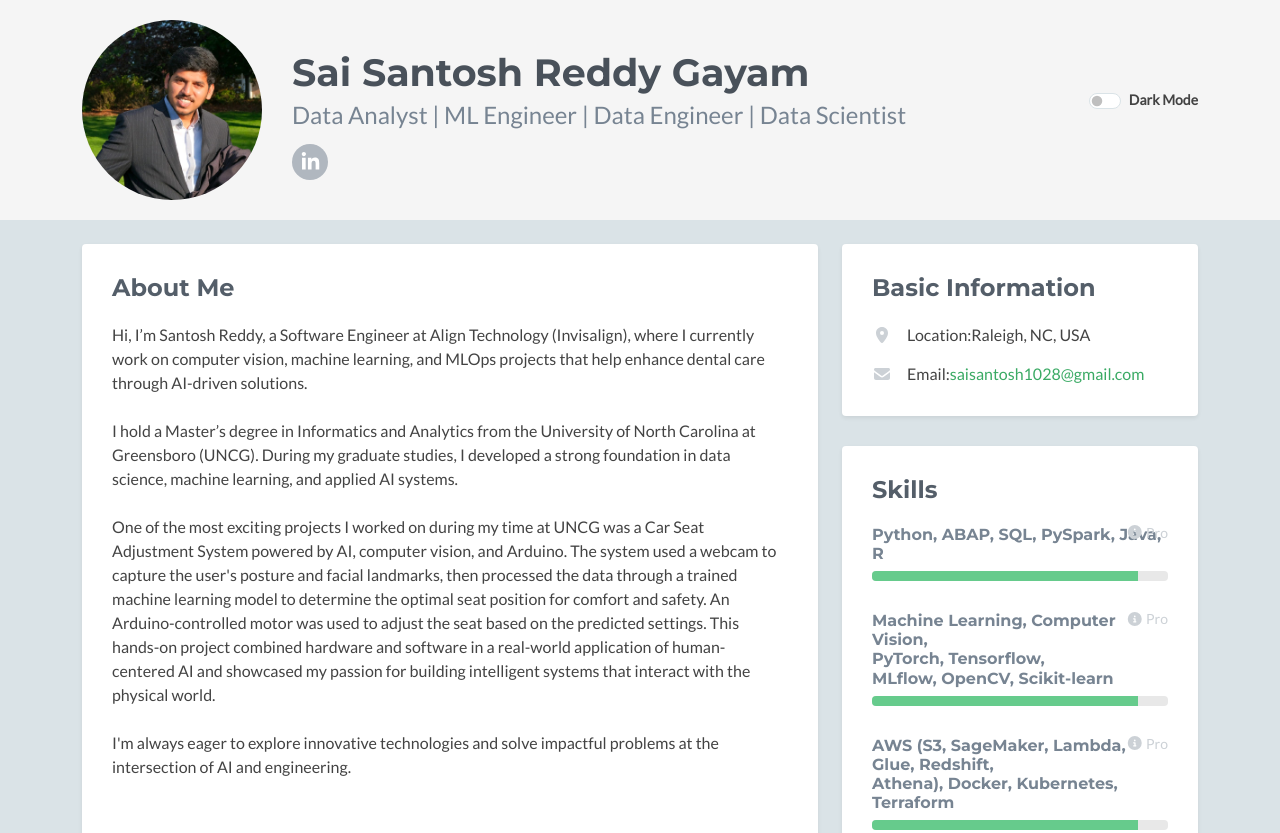
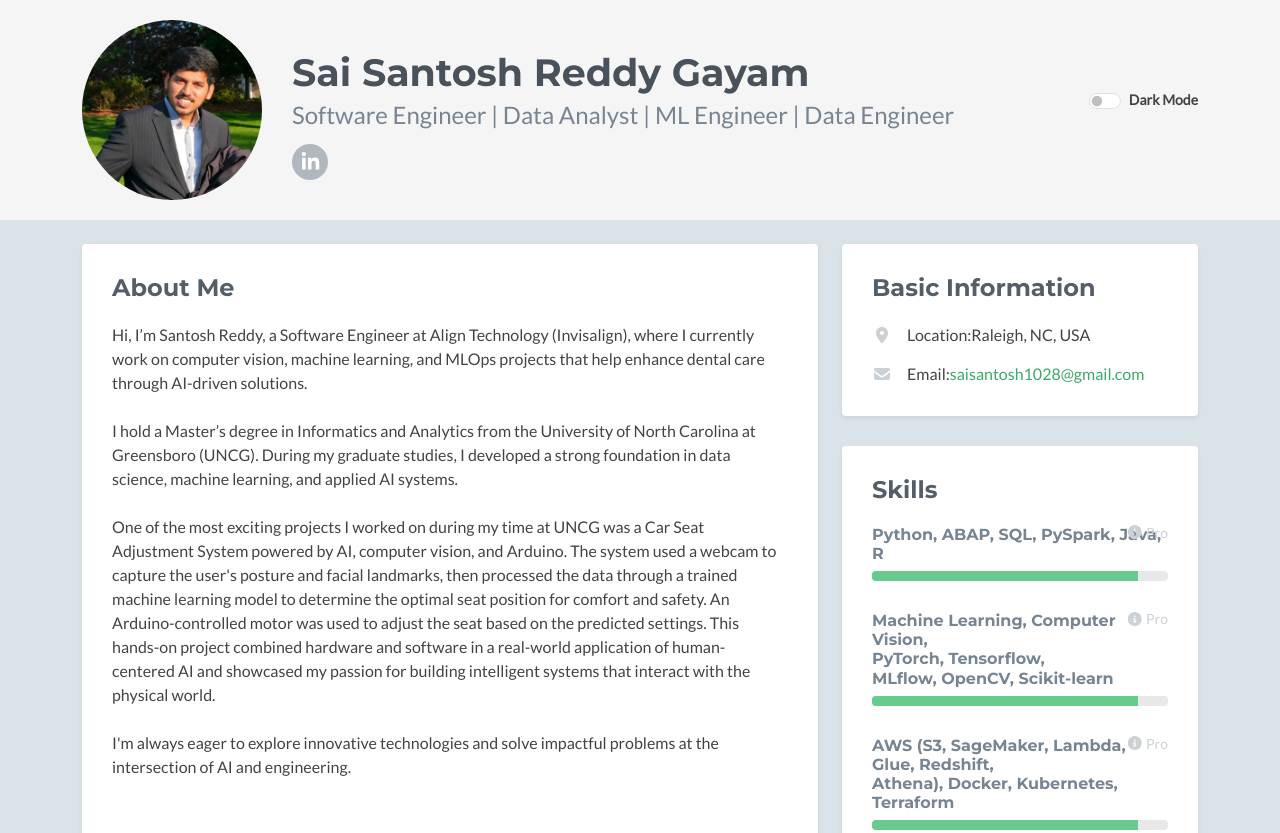
Before and after one commit to gayamsantoshreddy/my-portfolio, a plain HTML site: page index.html in a window 1280 px wide. Shown: the top 833 px of the page. Drawn offline with Linux system fonts and the light colour scheme.

Commit message:
initial commit

```diff
--- a/index.html
+++ b/index.html
@@ -62,7 +62,7 @@
             />
             <div class="profile-content">
               <h1 class="name">Sai Santosh Reddy Gayam</h1>
-              <h2 class="desc">Data Analyst | ML Engineer | Data Engineer | Data Scientist
+              <h2 class="desc">Software Engineer | Data Analyst | ML Engineer | Data Engineer
               </h2>
               <style>
                 .aesc {
```
